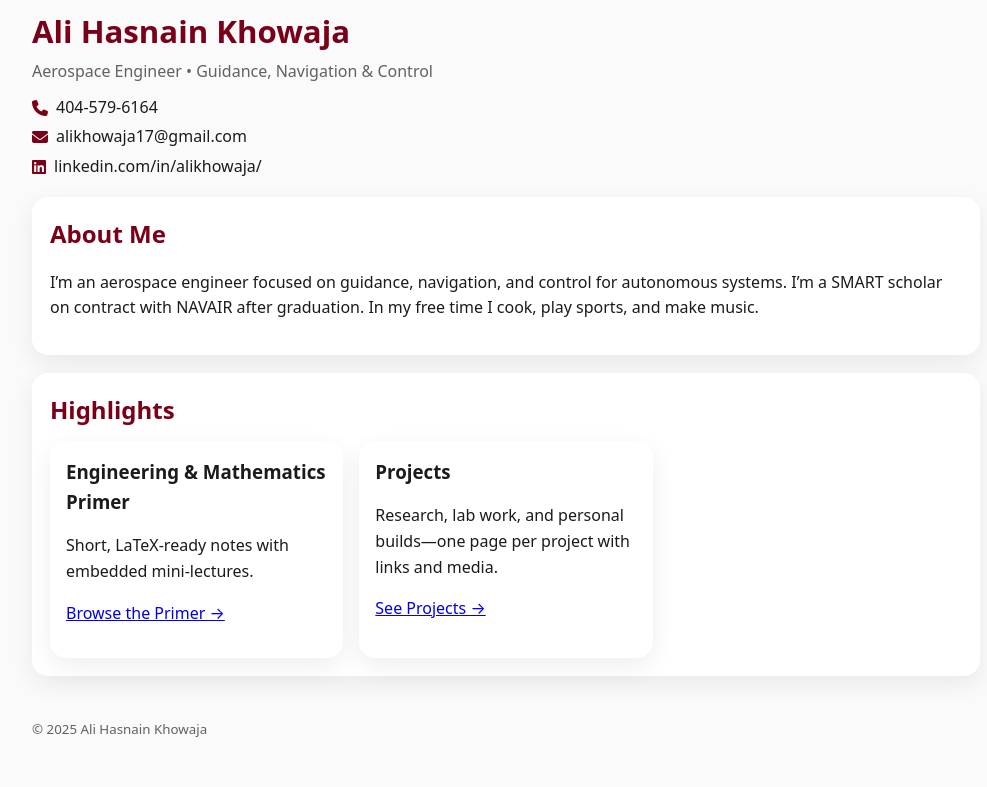
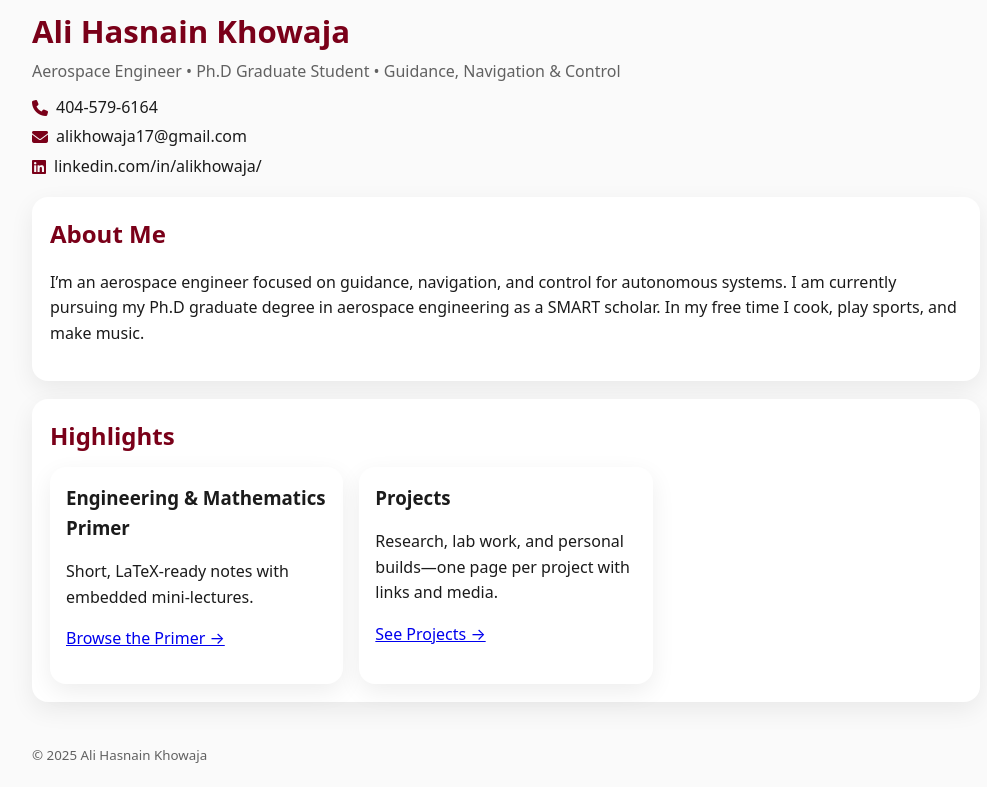
Before and after one commit to khowaja17/khowaja17.github.io, a Jekyll site: the page built from index.md, in a window 1280 px wide and 1069 px high, cut to the strip 282-1069 px from the top of the window. Shown: the whole strip, without its empty margins (134-1121 px from the left). Built offline with Jekyll 4.4.1, drawn with Linux system fonts in a browser that asks for light colours.

Commit message:
Update index.md

```diff
--- a/index.md
+++ b/index.md
@@ -10,7 +10,7 @@ layout: default
   alt="Ali Hasnain Khowaja"/>
   <div>
     <h1>Ali Hasnain Khowaja</h1>
-    <div class="subtitle">Aerospace Engineer • Guidance, Navigation & Control</div>
+    <div class="subtitle">Aerospace Engineer • Ph.D Graduate Student • Guidance, Navigation & Control</div>
     <div class="contacts">
       <a href="tel:+14045796164"><i class="fa-solid fa-phone"></i> 404-579-6164</a>
       <a href="mailto:alikhowaja17@gmail.com"><i class="fa-solid fa-envelope"></i> alikhowaja17@gmail.com</a>
@@ -21,7 +21,7 @@ layout: default
 
 <div class="section">
   <h2>About Me</h2>
-  <p>I’m an aerospace engineer focused on guidance, navigation, and control for autonomous systems. I’m a SMART scholar on contract with NAVAIR after graduation. In my free time I cook, play sports, and make music.</p>
+  <p>I’m an aerospace engineer focused on guidance, navigation, and control for autonomous systems. I am currently pursuing my Ph.D graduate degree in aerospace engineering as a SMART scholar. In my free time I cook, play sports, and make music.</p>
 </div>
 
 <div class="section">
```
